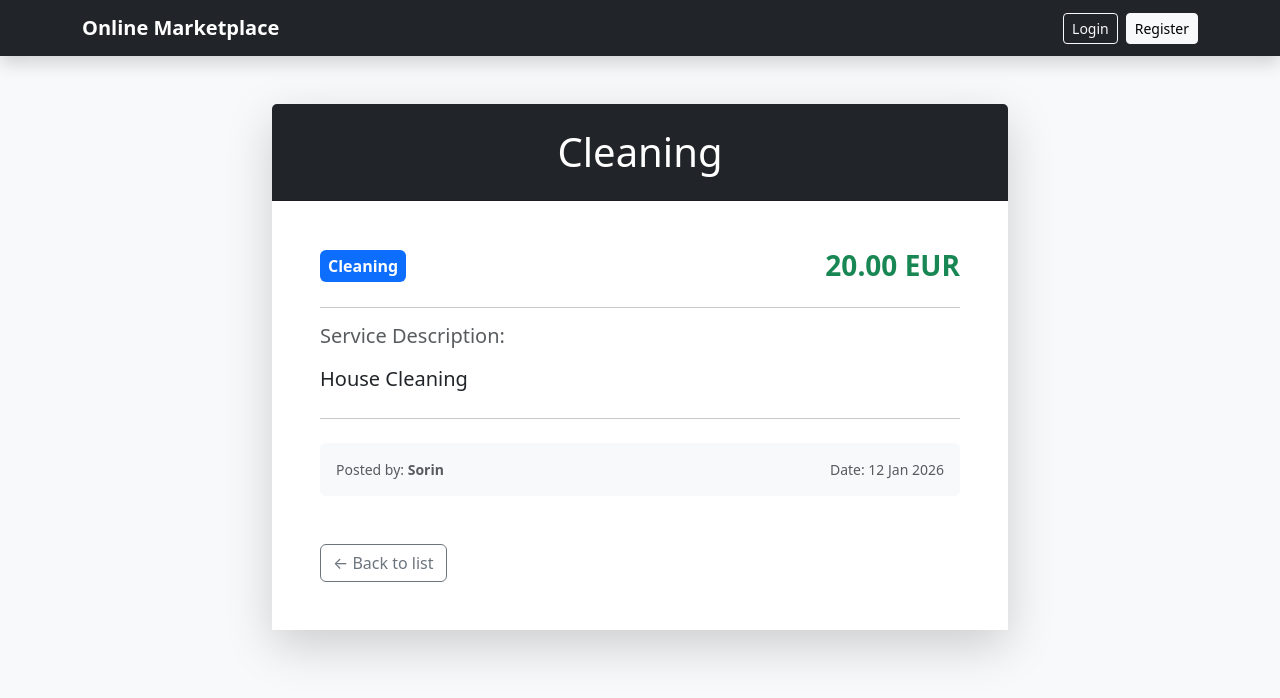
After one commit to Sori678/online-service-marketplace, a Django app: page /service/1/ in a window 1280 px wide. The commit adds this page. Shown: the top 698 px of the page. Run offline with Django 5.2, Linux system fonts and the light colour scheme; data comes from the database, SQL or seed files in the repository.

Commit message:
adding the ability to view the detailed service

```diff
--- /dev/null
+++ b/marketplace/templates/marketplace/service_detail.html
@@ -0,0 +1,31 @@
+{% extends 'marketplace/base.html' %}
+
+{% block content %}
+<div class="row justify-content-center mt-5">
+    <div class="col-md-8">
+        <div class="card shadow-lg border-0">
+            <div class="card-header bg-dark text-white text-center py-4">
+                <h1 class="mb-0">{{ service.title }}</h1>
+            </div>
+            <div class="card-body p-5 bg-white">
+                <div class="d-flex justify-content-between align-items-center mb-4">
+                    <span class="badge bg-primary fs-6 p-2">{{ service.get_category_display }}</span>
+                    <h3 class="text-success mb-0 fw-bold">{{ service.price }} EUR</h3>
+                </div>
+                <hr>
+                <h5 class="text-muted mb-3">Service Description:</h5>
+                <p class="lead" style="white-space: pre-wrap;">{{ service.description }}</p>
+                <hr class="my-4">
+                <div class="bg-light p-3 rounded d-flex justify-content-between align-items-center">
+                    <small class="text-muted">Posted by: <strong>{{ service.provider.username }}</strong></small>
+                    <small class="text-muted">Date: {{ service.created_on|date:"d M Y" }}</small>
+                </div>
+
+                <div class="mt-5 d-flex gap-2">
+                    <a href="{% url 'service_list' %}" class="btn btn-outline-secondary">← Back to list</a>
+                </div>
+            </div>
+        </div>
+    </div>
+</div>
+{% endblock %}
--- a/marketplace/urls.py
+++ b/marketplace/urls.py
@@ -4,4 +4,6 @@ from . import views
 urlpatterns = [
     path('', views.service_list, name='service_list'),
     path('create/', views.create_service, name='create_service'),
+    path('service/<int:service_id>/', views.service_detail, name='service_detail'),
+
 ]
--- a/marketplace/views.py
+++ b/marketplace/views.py
@@ -1,4 +1,4 @@
-from django.shortcuts import render
+from django.shortcuts import render, get_object_or_404
 from .models import Service
 from django.shortcuts import redirect
 from .forms import ServiceForm
@@ -19,3 +19,7 @@ def create_service(request):
     else:
         form = ServiceForm()
     return render(request, 'marketplace/service_form.html', {'form': form})
+
+def service_detail(request, service_id):
+    service = get_object_or_404(Service, id=service_id)
+    return render(request, 'marketplace/service_detail.html', {'service': service})
```
Also changed, not shown: marketplace/templates/marketplace/services.html (+6 -1 lines), servicemarketplace/settings.py (line endings or trailing spaces).
